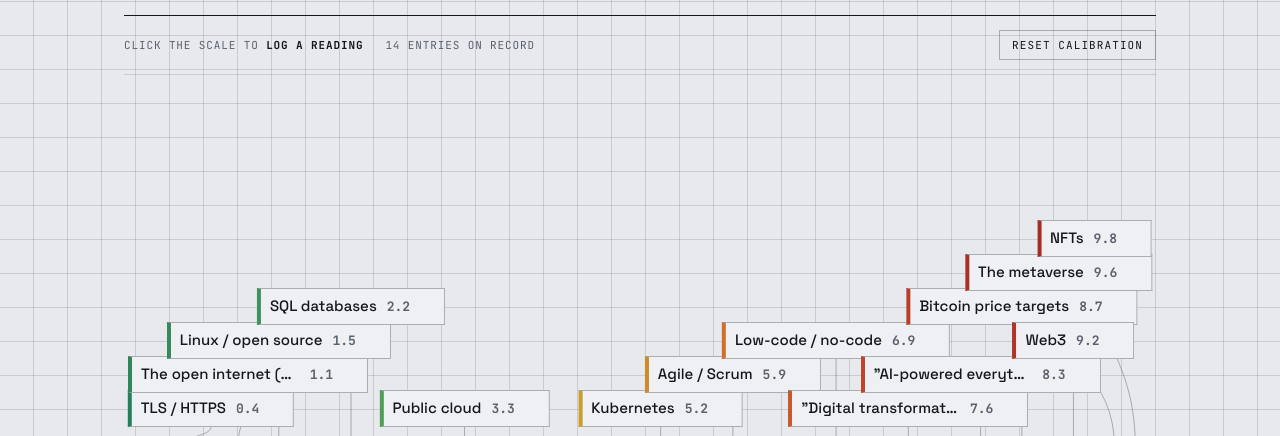
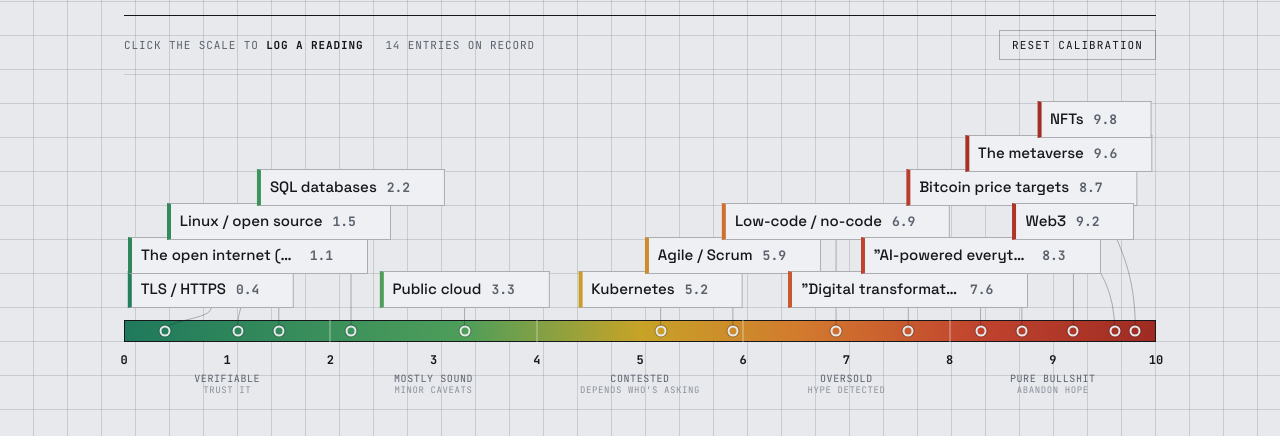
Before and after one commit to ecastanie/tech-bs-scale, a plain HTML site: page index.html in a window 1280 px wide. Shown: the part 304-740 px from the top of the page. Drawn offline with Linux system fonts and the light colour scheme.

Commit message:
Add files via upload

```diff
--- a/index.html
+++ b/index.html
@@ -90,7 +90,7 @@
   button.ghost:focus-visible{outline:2px solid var(--ink);outline-offset:2px;}
 
   /* ---------- gauge ---------- */
-  .gauge-wrap{position:relative;padding:34px 0 40px;}
+  .gauge-wrap{position:relative;padding:18px 0 36px;}
   #gauge{
     position:relative;width:100%;height:440px;cursor:crosshair;
   }
@@ -400,19 +400,16 @@
   }
 
   function render(){
-    renderScale();
     dotsEl.innerHTML = "";
     itemsEl.innerHTML = "";
     leaders.innerHTML = "";
 
     countEl.textContent = data.length + (data.length===1?" entry":" entries") + " on record";
 
-    var midY = trackMidY();
-    var topT = trackTopY();
     var ns = "http://www.w3.org/2000/svg";
-
     var GAP = 10;       // min horizontal gap between labels in a lane
     var LANE_H = 34;    // vertical distance between stacked lanes
+    var TOP_PAD = 8;    // breathing room above the topmost label
     var minX = 4, maxX = gauge.clientWidth - 4;
     var lanesRight = []; // rightmost occupied edge per lane
 
@@ -421,10 +418,12 @@
       return {name:d.name, v:d.v, idx:idx, x:valToX(d.v)};
     }).sort(function(a,b){ return a.x - b.x; });
 
+    // ---- pass 1: build + measure labels, assign lanes (independent of track Y) ----
+    var placed = [];
+    var maxLane = 0, maxH = 0;
+
     entries.forEach(function(e){
       var color = valColor(e.v);
-
-      // build the label first so we can measure it
       var item = document.createElement("div");
       item.className = "item";
       item.style.borderLeftColor = color;
@@ -456,33 +455,46 @@
       var half = w/2;
       var cx = Math.max(minX+half, Math.min(maxX-half, e.x));
 
-      // assign to the lowest lane with horizontal room
       var lane = 0;
       while(lane < lanesRight.length && lanesRight[lane] > cx - half - GAP) lane++;
       lanesRight[lane] = cx + half;
 
-      var ly = topT - 12 - h - lane*LANE_H; // top edge of the label
-      var labelBottom = ly + h;
+      if(lane > maxLane) maxLane = lane;
+      if(h > maxH) maxH = h;
+      placed.push({item:item, x:e.x, cx:cx, lane:lane, h:h, color:color});
+    });
 
-      item.style.left = cx+"px";
-      item.style.top = ly+"px";
-      item.style.visibility = "visible";
+    // ---- size the gauge to fit: track sits just below the label stack ----
+    var newTop = TOP_PAD + maxH + maxLane*LANE_H + 12;
+    track.style.top = newTop + "px";
+    var topT = track.offsetTop;            // reflects the value just set
+    var midY = trackMidY();
+    gauge.style.height = (topT + trackH() + 58) + "px"; // room for numbers + bands
 
-      // leader: track dot -> label bottom-center
+    renderScale();
+
+    // ---- pass 2: position labels, leaders, dots ----
+    placed.forEach(function(p){
+      var ly = topT - 12 - p.h - p.lane*LANE_H; // top edge of the label
+      var labelBottom = ly + p.h;
+
+      p.item.style.left = p.cx+"px";
+      p.item.style.top = ly+"px";
+      p.item.style.visibility = "visible";
+
       var mid = (midY + labelBottom)/2;
       var path = document.createElementNS(ns,"path");
-      path.setAttribute("d","M"+e.x+","+midY+" C"+e.x+","+mid+" "+cx+","+mid+" "+cx+","+labelBottom);
+      path.setAttribute("d","M"+p.x+","+midY+" C"+p.x+","+mid+" "+p.cx+","+mid+" "+p.cx+","+labelBottom);
       path.setAttribute("fill","none");
       path.setAttribute("stroke","rgba(21,23,27,0.30)");
       path.setAttribute("stroke-width","1");
       leaders.appendChild(path);
 
-      // dot on the track
       var dot = document.createElement("div");
       dot.className = "dot";
-      dot.style.left = e.x+"px";
+      dot.style.left = p.x+"px";
       dot.style.top = midY+"px";
-      dot.style.background = color;
+      dot.style.background = p.color;
       dotsEl.appendChild(dot);
     });
   }
```
